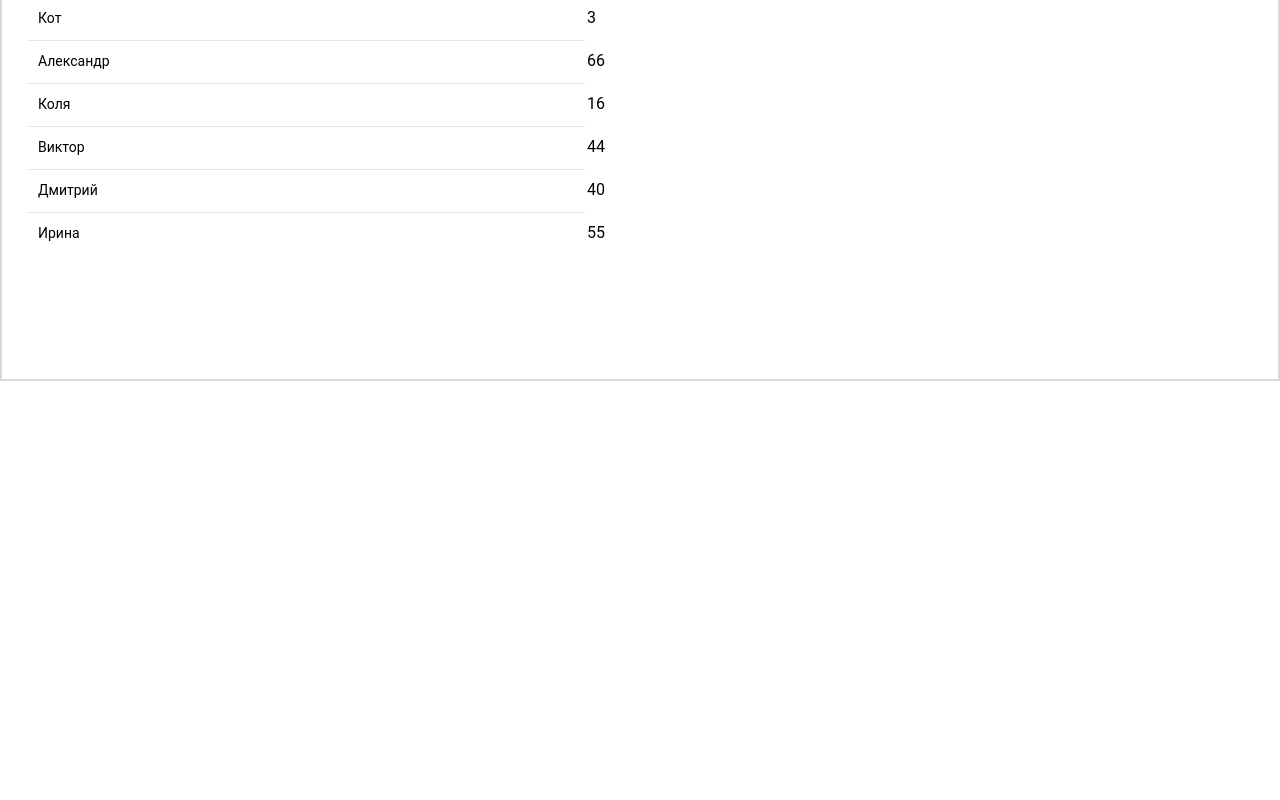
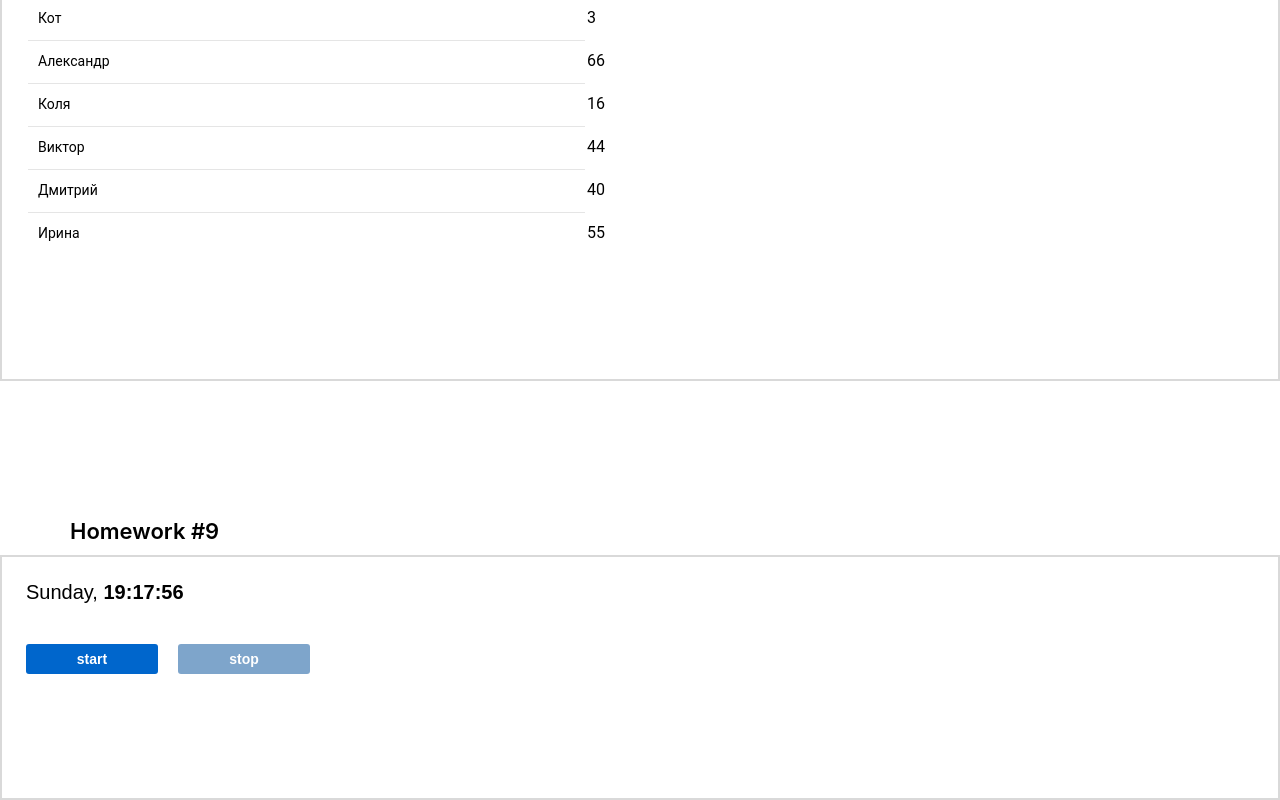
Before and after one commit to TatianaSilina/hws2-master, a React (Create React App) app: page /#/junior in a window 1280 px wide. Shown: the part 1040-1840 px from the top of the page. Before the commit the page ends 1421 px from the top, so only its background shows below. Built offline with nearby package versions, Linux system fonts and the light colour scheme.

Commit message:
commit - Home work 9

```diff
--- a/src/s2-homeworks/hw04/common/c2-SuperButton/SuperButton.tsx
+++ b/src/s2-homeworks/hw04/common/c2-SuperButton/SuperButton.tsx
@@ -17,15 +17,9 @@ const SuperButton: React.FC<SuperButtonPropsType> = (
         ...restProps // все остальные пропсы попадут в объект restProps, там же будет children
     }
 ) => {
-    const finalClassName = s.button
-        + (disabled
-                ? ' ' + s.disabled
-                : xType === 'red'
-                    ? ' ' + s.red : xType === 'secondary' ? ' ' + s.secondary : ' ' + s.default
-
-                        + (className ? ' ' + className : '')
-        )
-    // задачка на смешивание классов
+    const finalClassName = `${s.button} ${disabled && s.disabled}
+        ${xType === 'red' ? s.red : xType === 'secondary' ? s.secondary : '' + s.default}
+        ${className && className}`
 
     return (
         <button
--- a/src/s2-homeworks/hw05/pages/Junior.tsx
+++ b/src/s2-homeworks/hw05/pages/Junior.tsx
@@ -2,7 +2,7 @@ import React from 'react'
 import HW6 from '../../hw06/HW6'
 import HW7 from '../../hw07/HW7'
 import HW8 from '../../hw08/HW8'
-// import HW9 from '../../hw09/HW9'
+import HW9 from '../../hw09/HW9'
 
 function Junior() {
     return (
@@ -10,7 +10,7 @@ function Junior() {
             <HW6 />
             <HW7 />
             <HW8 />
-            {/*<HW9 />*/}
+            <HW9 />
         </div>
     )
 }
--- a/src/s2-homeworks/hw09/Clock.module.css
+++ b/src/s2-homeworks/hw09/Clock.module.css
@@ -1,14 +1,37 @@
 .buttonsContainer {
+    display: flex;
+    gap: 20px;
+    padding-top: 10px;
+}
+.button {
+    margin: 5px;
 }
 
 .clock {
+    font-family: 'Maven Pro', sans-serif;
+    font-size: 20px;
+    margin: 0 0 100px 0;
 }
 
 .watch {
+    max-width: 174px;
+    max-height: 24px;
 }
 
 .watch strong {
+    font-weight: bold;
+    font-size: 20px;
 }
 
 .more {
+    display: flex;
+    flex-direction: row-reverse;
+    justify-content: start;
+    transition: 1s;
+    margin: 0 0 10px 0;
+    font-style: normal;
+    font-weight: 400;
+    font-size: 16px;
+    line-height: 20px;
+    color: rgba(0, 0, 0, 0.5);
 }
--- a/src/s2-homeworks/hw09/Clock.tsx
+++ b/src/s2-homeworks/hw09/Clock.tsx
@@ -8,31 +8,57 @@ function Clock() {
     // for autotests // не менять // можно подсунуть в локалСторэдж нужную дату, чтоб увидеть как она отображается
     const [date, setDate] = useState<Date>(new Date(restoreState('hw9-date', Date.now())))
     const [show, setShow] = useState<boolean>(false)
+    const [disabled, setDisabled] = useState<boolean>(false)
+
 
     const start = () => {
         // пишут студенты // запустить часы (должно отображаться реальное время, а не +1)
         // сохранить ид таймера (https://learn.javascript.ru/settimeout-setinterval#setinterval)
 
+        const timerUpdate = setInterval(() => setDate(new Date()), 1000)
+        setTimerId(+timerUpdate)
+        setDisabled(!disabled)
     }
 
     const stop = () => {
         // пишут студенты // поставить часы на паузу, обнулить ид таймера (timerId <- undefined)
-
+         clearInterval(timerId);
+        setDisabled(!disabled)
     }
 
     const onMouseEnter = () => { // пишут студенты // показать дату если наведена мышка
-
+        setShow(true)
     }
     const onMouseLeave = () => { // пишут студенты // спрятать дату если мышка не наведена
-
+        setShow(false)
     }
 
-    const stringTime = 'date->time' || <br/> // часы24:минуты:секунды (01:02:03)/(23:02:03)/(24:00:00)/(00:00:01) // пишут студенты
-    const stringDate = 'date->date' || <br/> // день.месяц.год (01.02.2022) // пишут студенты, варианты 01.02.0123/01.02.-123/01.02.12345 не рассматриваем
+    const getTime = new Intl.DateTimeFormat("ru", {
+        hour: "numeric",
+        minute: "numeric",
+        second: "numeric"
+    });
+
+    const getDate = new Intl.DateTimeFormat("en-US", {
+        year: "numeric",
+        month: "numeric",
+        day: "numeric"
+    });
+
+    const getWeekday = new Intl.DateTimeFormat("en-US", {
+        weekday: "long"
+    });
+    const getMonth = new Intl.DateTimeFormat("en-US", {
+        month: "long"
+    });
+
+
+    const stringTime = getTime.format(date) || <br/> // часы24:минуты:секунды (01:02:03)/(23:02:03)/(24:00:00)/(00:00:01) // пишут студенты
+    const stringDate = getDate.format(date) || <br/> // день.месяц.год (01.02.2022) // пишут студенты, варианты 01.02.0123/01.02.-123/01.02.12345 не рассматриваем
 
     // день недели на английском, месяц на английском (https://learn.javascript.ru/intl#intl-datetimeformat)
-    const stringDay = 'date->day' || <br/> // пишут студенты
-    const stringMonth = 'date->month' || <br/> // пишут студенты
+    const stringDay = getWeekday.format(date) || <br/> // пишут студенты
+    const stringMonth = getMonth.format(date) || <br/> // пишут студенты
 
     return (
         <div className={s.clock}>
@@ -66,14 +92,14 @@ function Clock() {
             <div className={s.buttonsContainer}>
                 <SuperButton
                     id={'hw9-button-start'}
-                    disabled={true} // пишут студенты // задизэйблить если таймер запущен
+                    disabled={disabled} // пишут студенты // задизэйблить если таймер запущен
                     onClick={start}
                 >
                     start
                 </SuperButton>
                 <SuperButton
                     id={'hw9-button-stop'}
-                    disabled={true} // пишут студенты // задизэйблить если таймер не запущен
+                    disabled={!disabled} // пишут студенты // задизэйблить если таймер не запущен
                     onClick={stop}
                 >
                     stop
```
